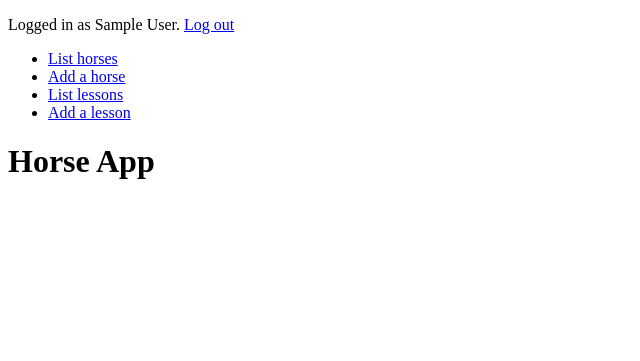
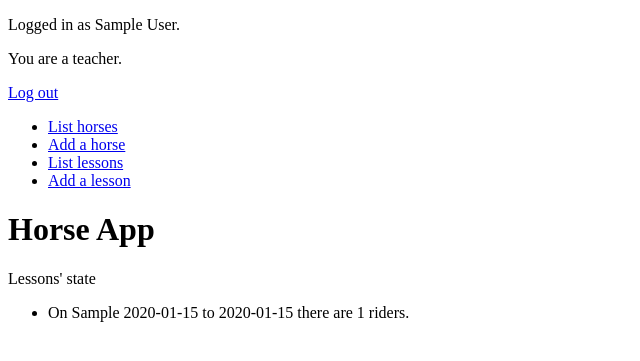
Before and after one commit to millakortelainen/horseApp, a Flask app: page / in a window 1280 px wide. Shown: the top 361 px of the page, without its empty margins (0-640 px from the left). Run offline with Flask 2, Linux system fonts and the light colour scheme; a user stored in the database is signed in; tables that the repository leaves empty hold one stand-in row (values such as "Sample post").

Commit message:
user can sign up for lesson and status of lesson is shown

```diff
--- a/application/auth/forms.py
+++ b/application/auth/forms.py
@@ -1,5 +1,5 @@
 from flask_wtf import FlaskForm
-from wtforms import PasswordField, StringField, validators
+from wtforms import PasswordField, StringField, BooleanField, validators
 
 class LoginForm(FlaskForm):
     username = StringField("Username")
@@ -12,6 +12,7 @@ class NewUserForm(FlaskForm):
     name = StringField("Name", [validators.InputRequired()])
     username = StringField("Username", [validators.InputRequired()])
     password = StringField("Password", [validators.InputRequired()])
+    is_teacher = BooleanField("This user is a teacher ")
 
     class Meta:
         csrf = False
--- a/application/auth/views.py
+++ b/application/auth/views.py
@@ -40,7 +40,7 @@ def users_create():
     if not form.validate():
         return render_template("auth/new.html", form=form)
 
-    u = User(form.name.data, form.username.data, form.password.data)
+    u = User(form.name.data, form.username.data, form.password.data, form.is_teacher.data)
 
     db.session().add(u)
     db.session().commit()
--- a/application/lessons/models.py
+++ b/application/lessons/models.py
@@ -11,6 +11,8 @@ class Lesson(Base):
     skill_level = db.Column(db.String(144), nullable=True)
     type_of_lesson = db.Column(db.String(144), nullable=True)
 
+    riders = db.relationship("User", backref='lessons', lazy=True)
+
     def __init__(self, day, start_time, end_time, price, skill_level, type_of_lesson):
         self.day = day
         self.start_time = start_time
@@ -18,3 +20,18 @@ class Lesson(Base):
         self.price = price
         self.skill_level = skill_level
         self.type_of_lesson = type_of_lesson
+
+    @staticmethod
+    def count_all_riders():
+        stmt = text("SELECT Lesson.id, Lesson.day, Lesson.start_time, Lesson.end_time, COUNT(Account.id) FROM Lesson"
+                    " LEFT JOIN Account ON Account.lesson_id = Lesson.id"
+                    " GROUP BY Lesson.id")
+        res = db.engine.execute(stmt)
+        print("!!!!!!!!!!!!!!!!!!!")
+        print(res)
+        response = []
+        for row in res:
+            print(row)
+            response.append({"id":row[0], "day":row[1], "starts":row[2], "ends":row[3], "number_of_riders":row[4]})
+        print(response)
+        return response
--- a/application/templates/index.html
+++ b/application/templates/index.html
@@ -2,4 +2,22 @@
 
 {% block body %}
   <h1> Horse App </h1>
+
+
+  {% if all_riders is defined %}
+<p>
+  Lessons' state
+</p>
+
+
+  <ul>
+    {% for lesson in all_riders %}
+    <li>
+      On {{lesson.day}} {{lesson.starts}} to {{lesson.ends}} there are {{lesson.number_of_riders}} riders.
+    </li>
+    {% endfor %}
+  </ul>
+
+  {% endif %}
+
 {% endblock %}
--- a/application/templates/layout.html
+++ b/application/templates/layout.html
@@ -11,6 +11,11 @@
   {% if current_user.is_authenticated %}
   <p>
     Logged in as {{ current_user.name }}.
+    {% if current_user.is_teacher %}
+    <p>You are a teacher.</p>
+    {% else %}
+    You are a student.
+    {% endif %}
     <a href="{{ url_for('auth_logout') }}">Log out</a>
   </p>
   {% else %}
@@ -18,9 +23,16 @@
   {% endif %}
   <ul>
     <li><a href="{{ url_for('horses_index') }}"> List horses </a></li>
+    {% if current_user.is_teacher %}
     <li><a href="{{ url_for('horses_form') }}"> Add a horse </a></li>
+    {% endif %}
     <li><a href="{{ url_for('lessons_index') }}"> List lessons</a></li>
+    {% if current_user.is_teacher %}
     <li><a href="{{ url_for('lessons_form') }}"> Add a lesson</a></li>
+    {% endif %}
+
+
+
   </ul>
   {% block body %}
   <p>
--- a/application/templates/lessons/list.html
+++ b/application/templates/lessons/list.html
@@ -29,6 +29,10 @@
             <input type="submit" value="Delete"/>
           </form>
         </td>
+        <td>
+            <form method="POST" action="{{ url_for('sign_up_for_lesson', lesson_id=lesson.id) }}">
+                <input type="submit" value="Sign up"/>
+        </td>
     </tr>
     {% endfor %}
   </table>
--- a/application/views.py
+++ b/application/views.py
@@ -1,7 +1,7 @@
 from flask import render_template
 from application import app
-from application.horses.models import Horse
+from application.lessons.models import Lesson
 
 @app.route("/")
 def index():
-    return render_template("index.html")
+    return render_template("index.html", all_riders=Lesson.count_all_riders())
```
Also changed, not shown: application/auth/models.py (+12 -5 lines), application/lessons/views.py (+11 -1 lines), application/templates/auth/new.html (+10 -0 lines).
